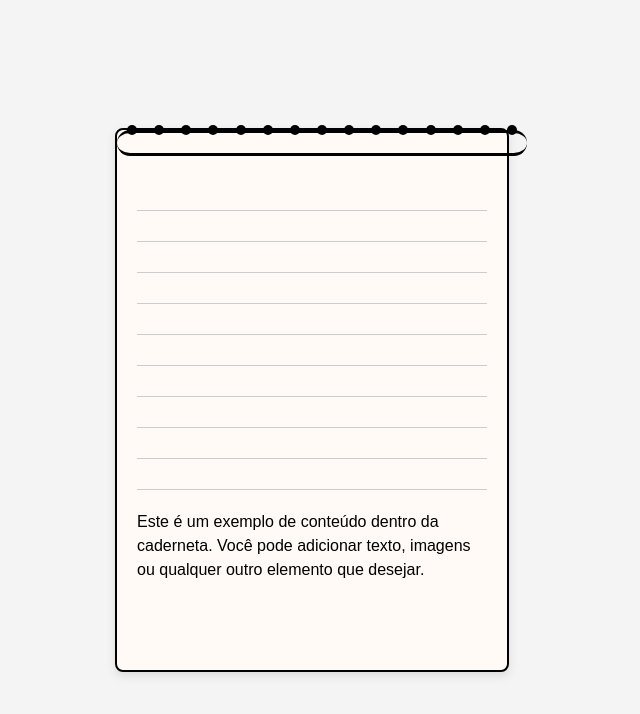
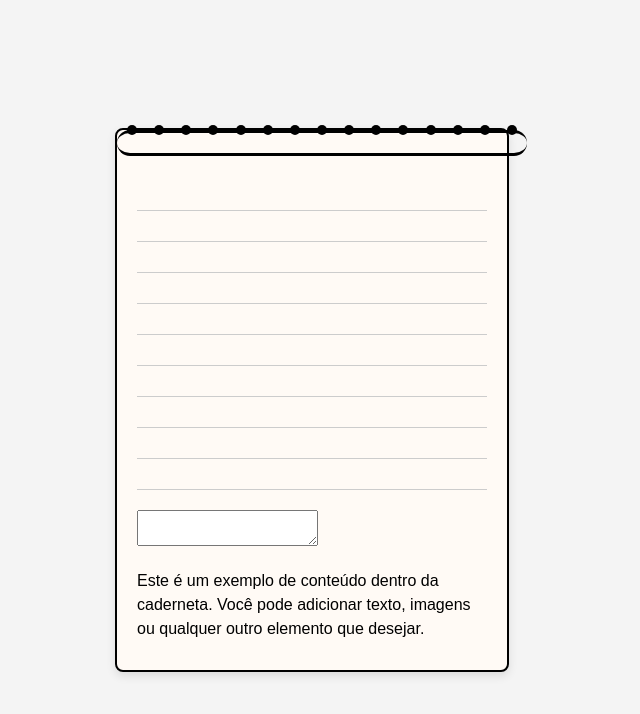
Before and after one commit to wesle-yey/Bloco-de-notas, a Next.js app: page /teste in a window 1280 px wide. Shown: the top 714 px of the page, without its empty margins (328-968 px from the left). Built offline with nearby package versions, Linux system fonts and the light colour scheme.

Commit message:
adicionado textarea no component caderneta

```diff
--- a/app/components/Caderneta.js
+++ b/app/components/Caderneta.js
@@ -17,6 +17,7 @@ function Caderneta() {
                 ))}
             </div>
             <div className="conteudo">
+                <textarea></textarea>
                 <p>Este é um exemplo de conteúdo dentro da caderneta. Você pode adicionar texto, imagens ou qualquer outro elemento que desejar.</p>
             </div>
         </div>
```
Also changed, not shown: 2 other files (tests, documents, lock files or other folders).
